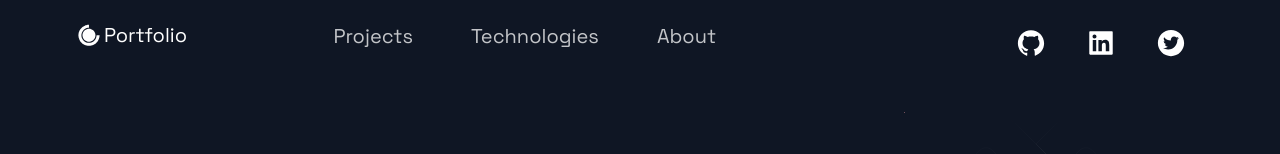
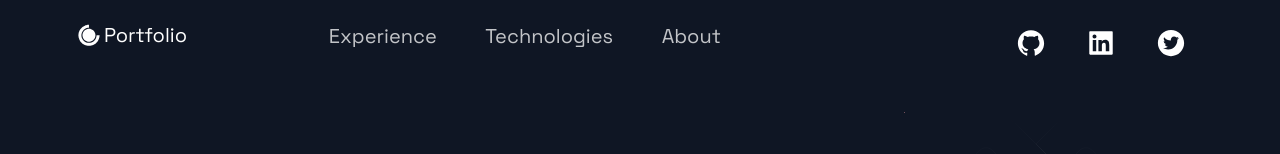
Before and after one commit to daviewave/NEWEST-Porfolio, a Next.js app: page / in a window 1280 px wide. Shown: the top 154 px of the page. Built offline with nearby package versions, Linux system fonts and the light colour scheme.

Commit message:
replaced projects with experience

```diff
--- a/src/components/Header/Header.js
+++ b/src/components/Header/Header.js
@@ -24,7 +24,7 @@ const Header = () => (
     <Div2>
       <li>
         <Link href="#projects">
-          <NavLink>Projects</NavLink>
+          <NavLink>Experience</NavLink>
         </Link>
       </li>
       <li>
```
